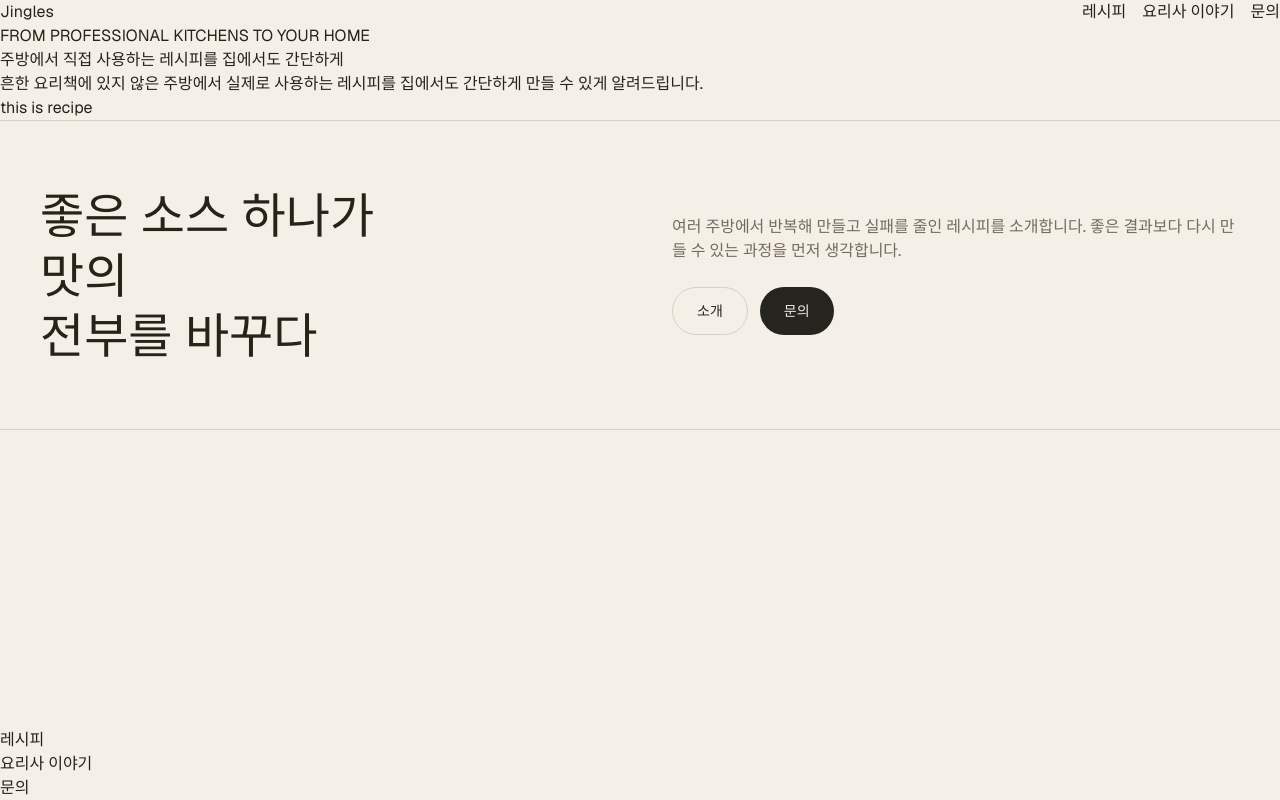
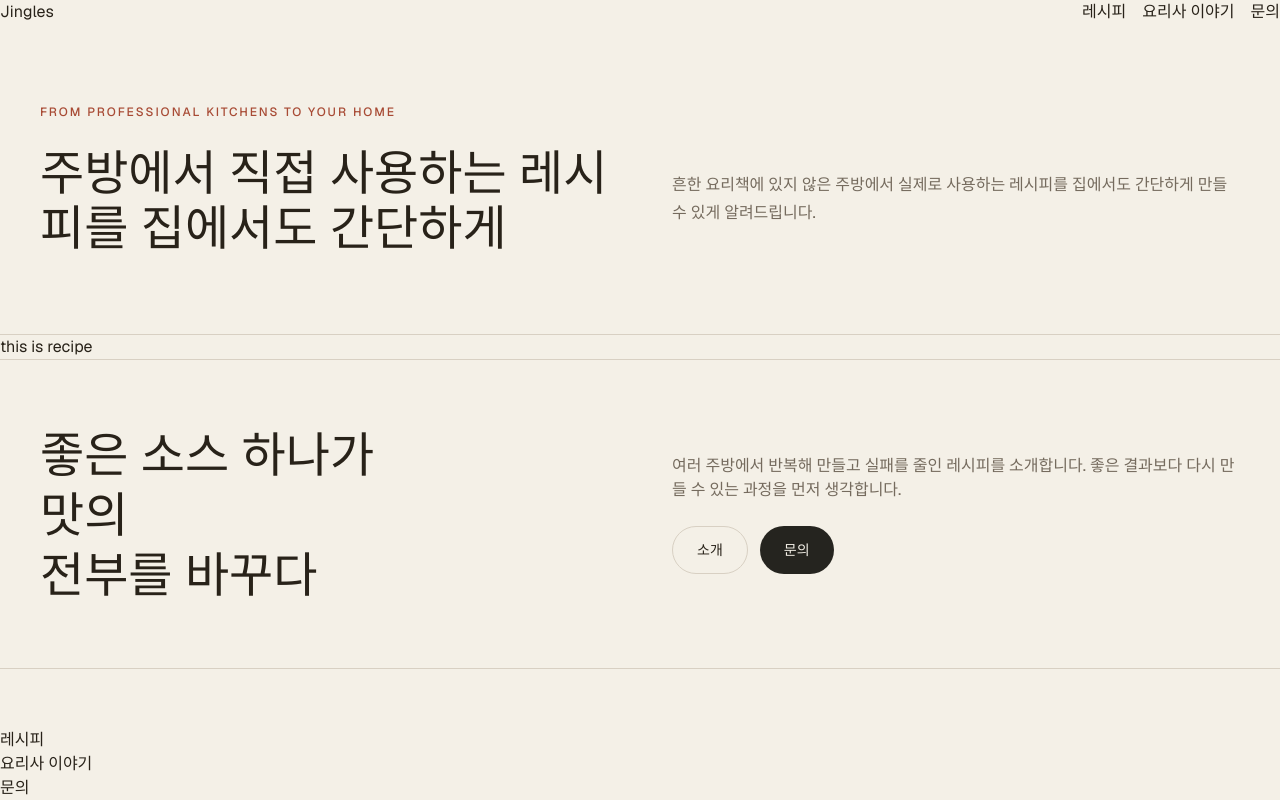
Before and after one commit to jkang95/recipe-website, a Next.js app: page / in a window 1280 px wide. Built offline with nearby package versions, Linux system fonts and the light colour scheme.

Commit message:
소개 섹션의 디자인 생성

```diff
--- a/app/components/home/intro-section.tsx
+++ b/app/components/home/intro-section.tsx
@@ -1,9 +1,20 @@
 export default function IntroSection() {
-    return (
-        <section id="intro" aria-labelledby="intro-heading">
-            <p>FROM PROFESSIONAL KITCHENS TO YOUR HOME</p>
-            <h1 id="intro-heading">주방에서 직접 사용하는 레시피를 집에서도 간단하게</h1>
-            <p>흔한 요리책에 있지 않은 주방에서 실제로 사용하는 레시피를 집에서도 간단하게 만들 수 있게 알려드립니다.</p>
-        </section>
-    )
+  return (
+    <section id="intro" aria-labelledby="intro-heading" className="bg-canvas">
+      <div className="mx-auto grid w-full max-w-7xl grid-cols-1 gap-5 border-b border-line px-6 py-12 sm:px-8 md:grid-cols-2 md:items-center md:gap-x-16 md:gap-y-6 md:px-10 md:py-20">
+        <p className="text-xs font-medium uppercase tracking-[0.16em] text-accent md:col-span-2">
+          FROM PROFESSIONAL KITCHENS TO YOUR HOME
+        </p>
+
+        <h1 id="intro-heading" className="max-w-xl font-serif text-4xl leading-[1.15] text-ink md:text-5xl">
+          주방에서 직접 사용하는 레시피를 집에서도 간단하게
+        </h1>
+
+        <p className="max-w-xl text-base leading-7 text-body md:justify-self-end">
+          흔한 요리책에 있지 않은 주방에서 실제로 사용하는 레시피를 집에서도
+          간단하게 만들 수 있게 알려드립니다.
+        </p>
+      </div>
+    </section>
+  );
 }
```
